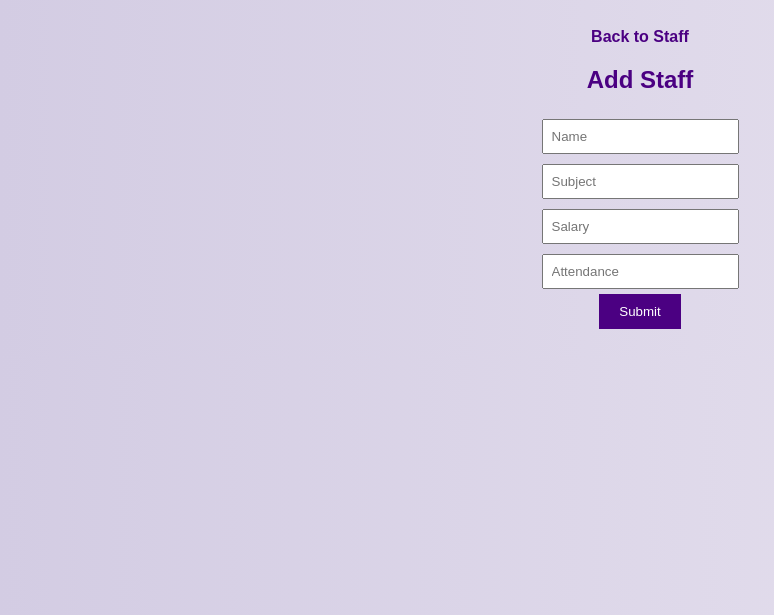
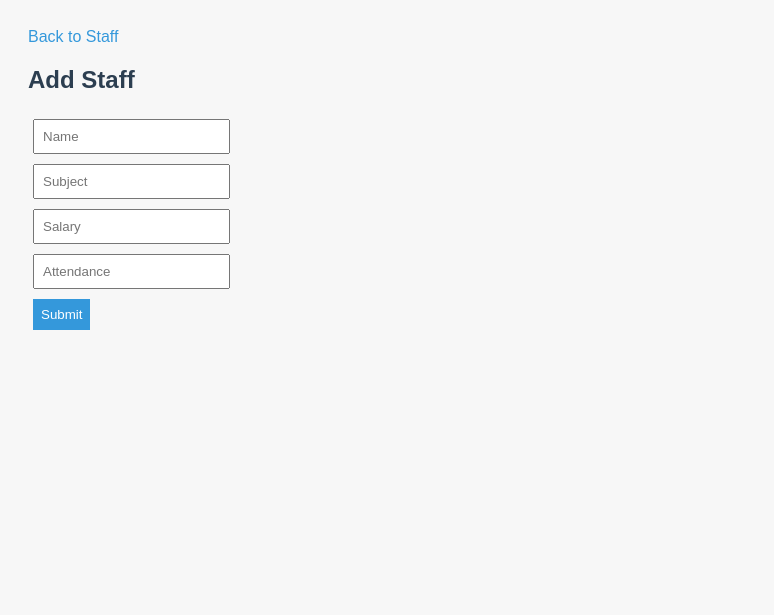
Before and after one commit to Muttu93/school_management01, a Flask app: template templates/add_staff.html in a window 1280 px wide. Shown: the top 615 px of the page, without its empty margins (0-774 px from the left). Run offline with Flask 3, Linux system fonts and the light colour scheme; the template is opened without the code that fills it, so the values that code supplies are empty.

Commit message:
Update style.css

```diff
--- a/static/style.css
+++ b/static/style.css
@@ -1,60 +1,46 @@
 body {
     font-family: Arial, sans-serif;
-    background: linear-gradient(to right, #d3cce3, #e9e4f0);
-    text-align: center;
+    background-color: #f7f7f7;
     padding: 20px;
 }
 
-h1, h2 {
-    color: #4b0082;
+h2 {
+    color: #2c3e50;
 }
 
-.nav {
+form {
     margin-bottom: 20px;
 }
 
-.nav a {
-    margin: 0 15px;
-    text-decoration: none;
-    color: #4b0082;
-    font-weight: bold;
-}
-
-table {
-    margin: 0 auto;
-    border-collapse: collapse;
-    width: 80%;
-}
-
-th, td {
-    border: 1px solid #999;
-    padding: 10px;
-    background-color: #f0f0f0;
+input, button {
+    padding: 8px;
+    margin: 5px;
 }
 
 button {
-    padding: 10px 20px;
-    background-color: #4b0082;
-    color: #fff;
+    background-color: #3498db;
+    color: white;
     border: none;
     cursor: pointer;
 }
 
-input {
-    padding: 8px;
-    margin: 5px;
+button:hover {
+    background-color: #2980b9;
 }
 
-.msg {
-    color: red;
-    margin-top: 10px;
+a {
+    color: #3498db;
+    text-decoration: none;
 }
 
-.login-container {
-    width: 300px;
-    margin: 100px auto;
-    padding: 20px;
-    border: 2px solid #4b0082;
-    border-radius: 10px;
-    background-color: #fff;
+ul {
+    list-style-type: none;
+    padding: 0;
 }
+
+li {
+    background-color: white;
+    margin-bottom: 10px;
+    padding: 10px;
+    border-radius: 5px;
+}
```
